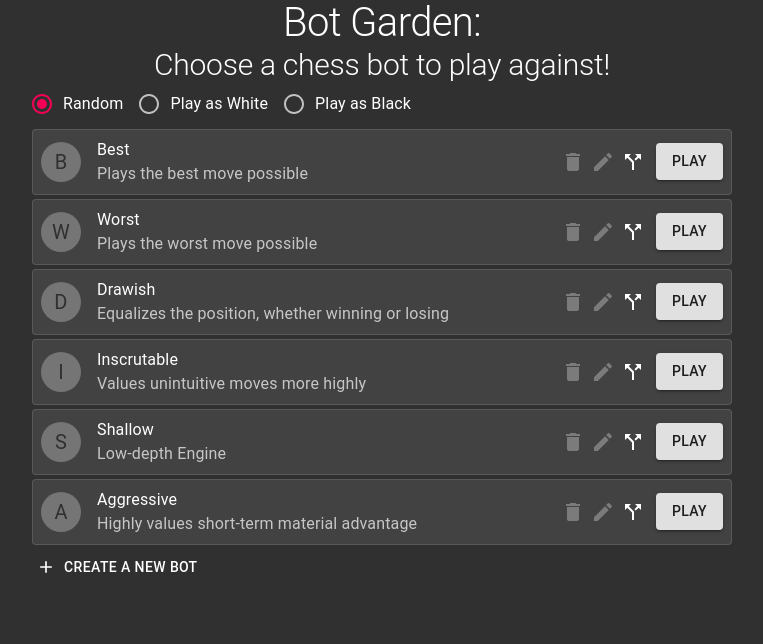
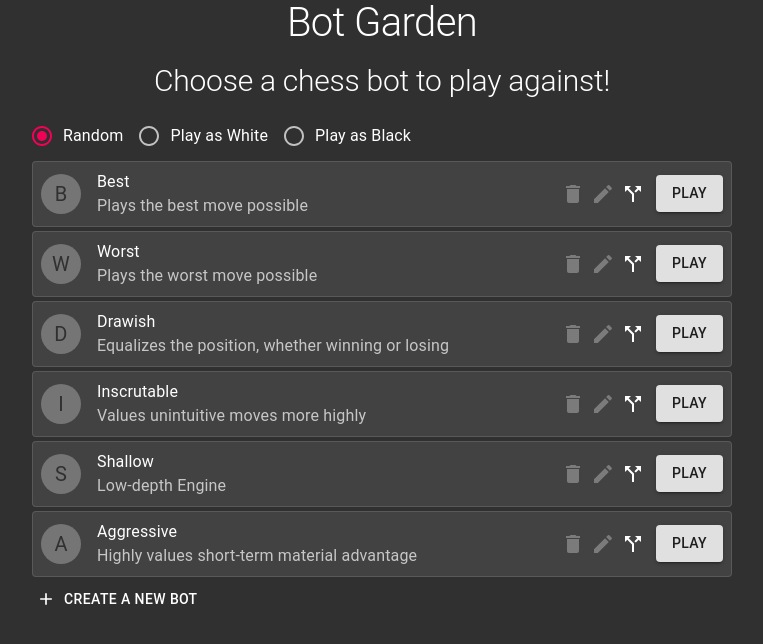
Before and after one commit to evinism/botgarden, a React (Create React App) app: page / in a window 1280 px wide. Shown: the top 644 px of the page, without its empty margins (258-1021 px from the left). Built offline with nearby package versions, Linux system fonts and the light colour scheme.

Commit message:
small change

```diff
--- a/public/index.html
+++ b/public/index.html
@@ -26,7 +26,7 @@
       work correctly both with client-side routing and a non-root public URL.
       Learn how to configure a non-root public URL by running `npm run build`.
     -->
-    <title>Chessbot Garden</title>
+    <title>Bot Garden</title>
   </head>
   <body>
     <noscript>You need to enable JavaScript to run this app.</noscript>
--- a/src/pages/BotList.tsx
+++ b/src/pages/BotList.tsx
@@ -28,10 +28,12 @@ const useStyles = makeStyles(() => ({
   title: {
     textAlign: "center",
     fontSize: 40,
+    marginBottom: 16,
   },
   subtitle: {
     textAlign: "center",
     fontSize: 30,
+    marginBottom: 16,
   },
   buttonSet: {
     margin: "8px",
@@ -76,7 +78,7 @@ const BotList = ({ setAppState }: BotListProps) => {
   return (
     <div className={styles.pageWrapper}>
       <Typography variant="h1" className={styles.title}>
-        Bot Garden:
+        Bot Garden
       </Typography>
       <Typography variant="h2" className={styles.subtitle}>
         Choose a chess bot to play against!
```
